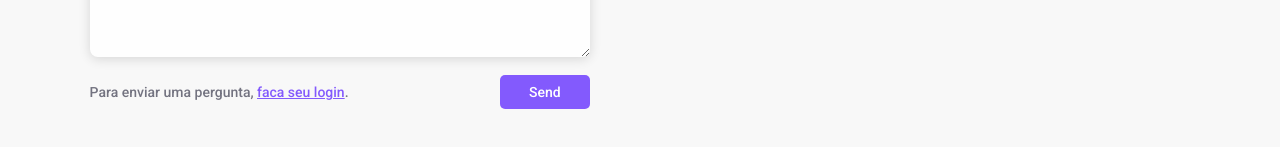
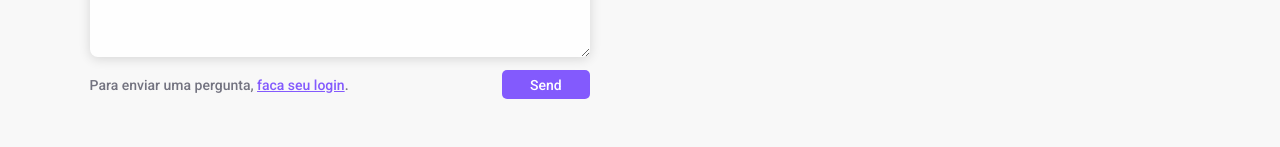
Before and after one commit to Renatomrs/letmeask, a React (Create React App) app: page /rooms/1 in a window 1280 px wide. Shown: the part 221-368 px from the top of the page. Built offline with nearby package versions, Linux system fonts and the light colour scheme; no server answers; the database is empty.

Commit message:
commit on master

```diff
--- a/src/components/Question/styles.scss
+++ b/src/components/Question/styles.scss
@@ -85,4 +85,12 @@
       }
     }
   }
+
+  @media (min-width: 700px) {
+    height: 140px;
+
+    p {
+      height: 50px;
+    }
+  }
 }
--- a/src/styles/room.scss
+++ b/src/styles/room.scss
@@ -64,7 +64,7 @@
 
       span {
         width: 118px;
-        height: 34px;
+        height: 30px;
         display: flex;
         justify-content: center;
         align-items: center;
@@ -95,7 +95,7 @@
         display: flex;
         justify-content: space-between;
         align-items: center;
-        margin-top: 14px;
+        margin-top: 9px;
 
         .user-info {
           display: flex;
@@ -136,7 +136,7 @@
           background: #835afd;
           color: #fff;
 
-          padding: 9px 29px;
+          padding: 6.5px 28px;
 
           display: flex;
           justify-content: center;
```
